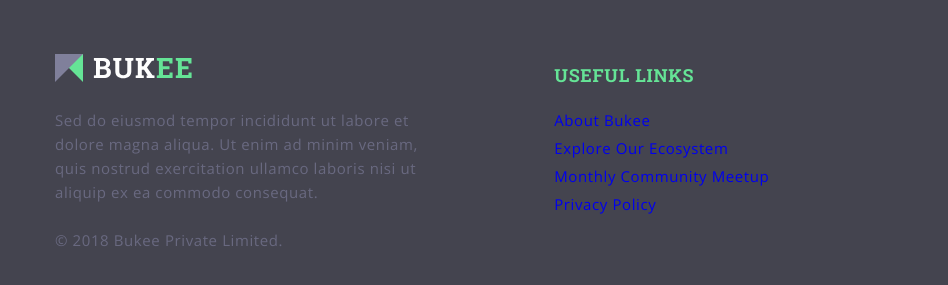
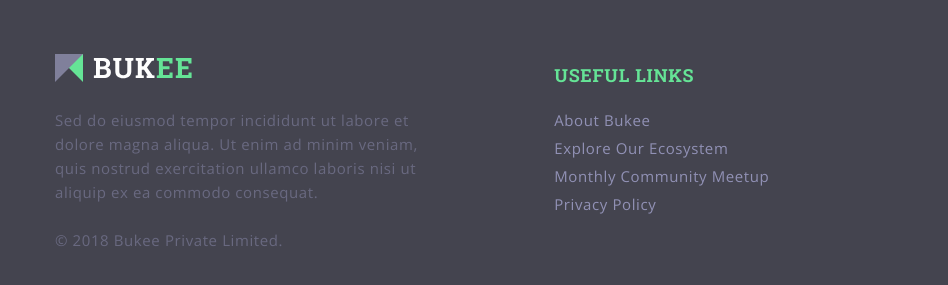
Before and after one commit to julia-fedulova/Bukee, a plain HTML site: page index.html in a window 1280 px wide. Shown: the part 7754-8039 px from the top of the page, 0-948 px from the left. Drawn offline with nearby package versions, Linux system fonts and the light colour scheme; a script that the page names is missing.

Commit message:
Update main.css

```diff
--- a/styles/main.css
+++ b/styles/main.css
@@ -1281,7 +1281,8 @@ h3 {
 }
 
 .footer-block__link {
-   text-decoration: none;
+    text-decoration: none;
+    color: #9191b5;
 }
 
 .footer-block__social {
```
